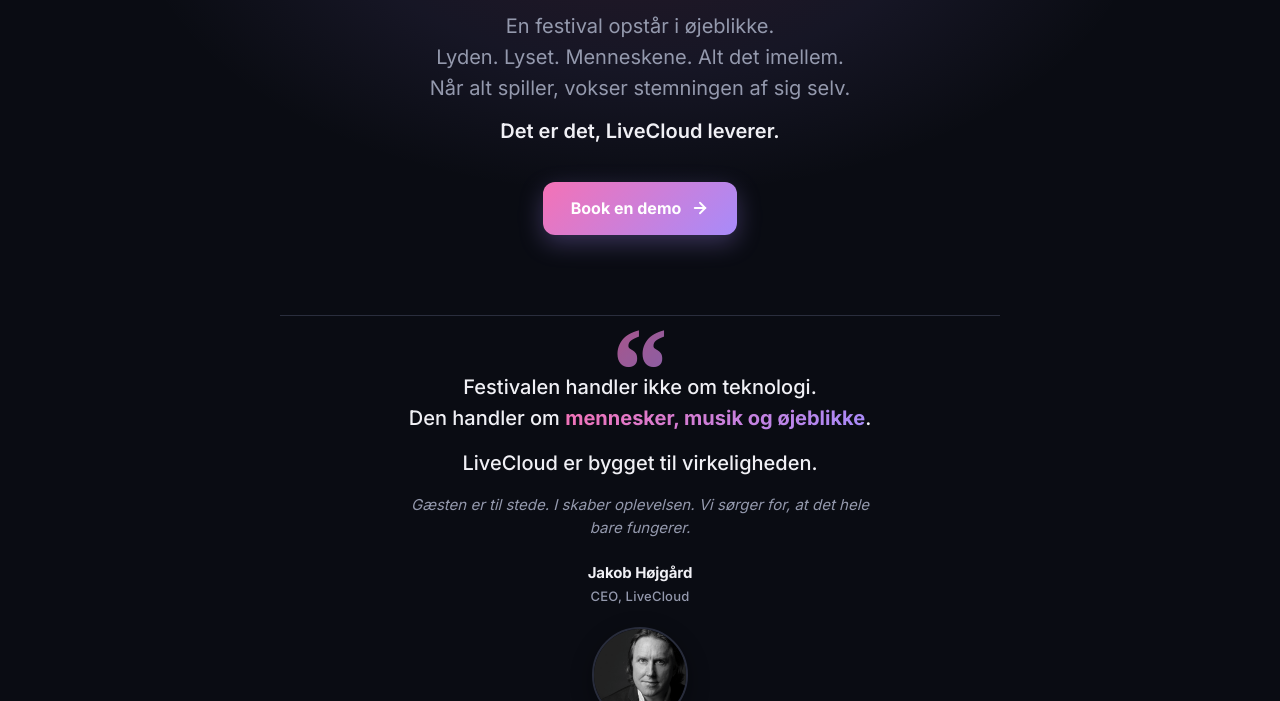
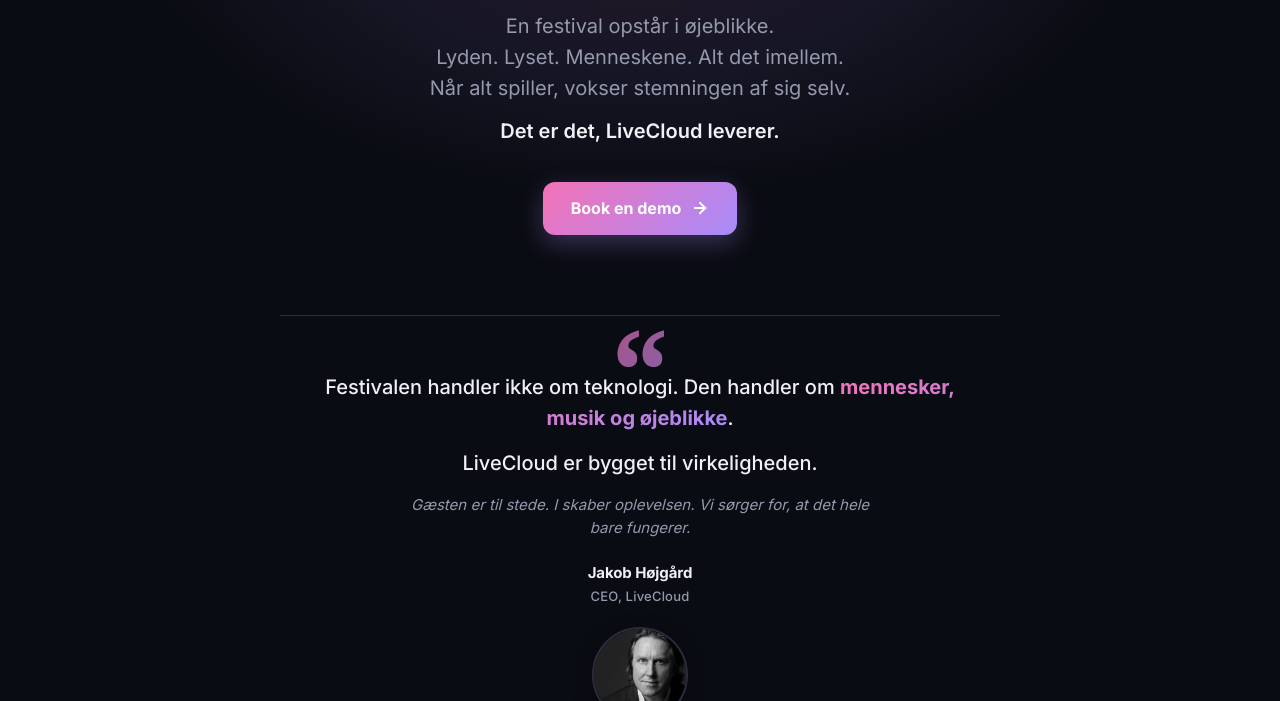
Before and after one commit to LiveCloudDK/livecloud-platform, a plain HTML site: page index.html in a window 1280 px wide. Shown: the part 399-1100 px from the top of the page. Drawn offline with Linux system fonts and the light colour scheme.

Commit message:
Revert line break: 'Festivalen handler...' back on one line

```diff
--- a/index.html
+++ b/index.html
@@ -1294,7 +1294,7 @@
 
   <!-- ==== PHILOSOPHY INTRO (early anchor, as quote) ==== -->
   <div class="philo-intro quote">
-    <p>Festivalen handler ikke om teknologi.<br>Den handler om <strong>mennesker, musik og øjeblikke</strong>.</p>
+    <p>Festivalen handler ikke om teknologi. Den handler om <strong>mennesker, musik og øjeblikke</strong>.</p>
     <p>LiveCloud er bygget til virkeligheden.</p>
     <p class="soft">Gæsten er til stede. I skaber oplevelsen. Vi sørger for, at det hele bare fungerer.</p>
     <div class="attr">
```
